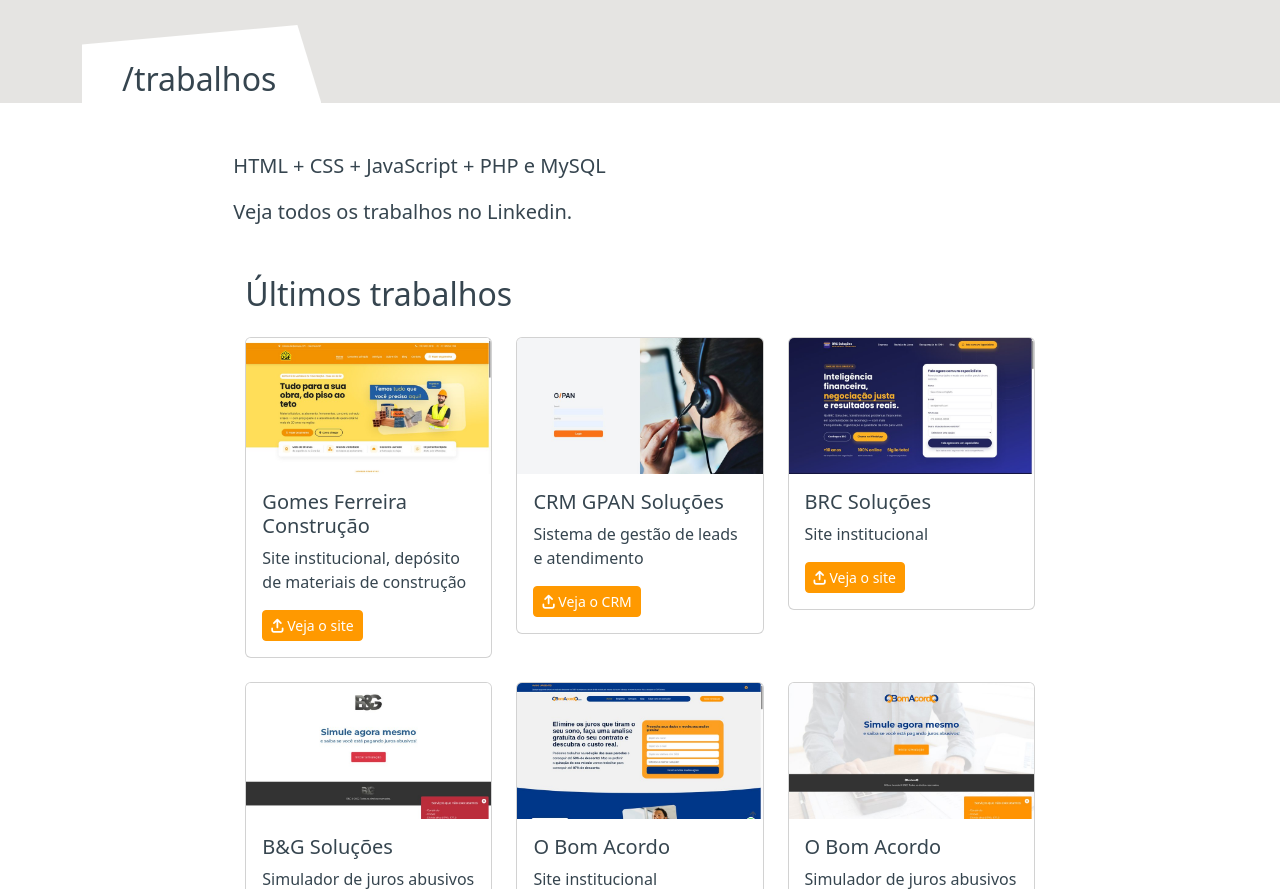
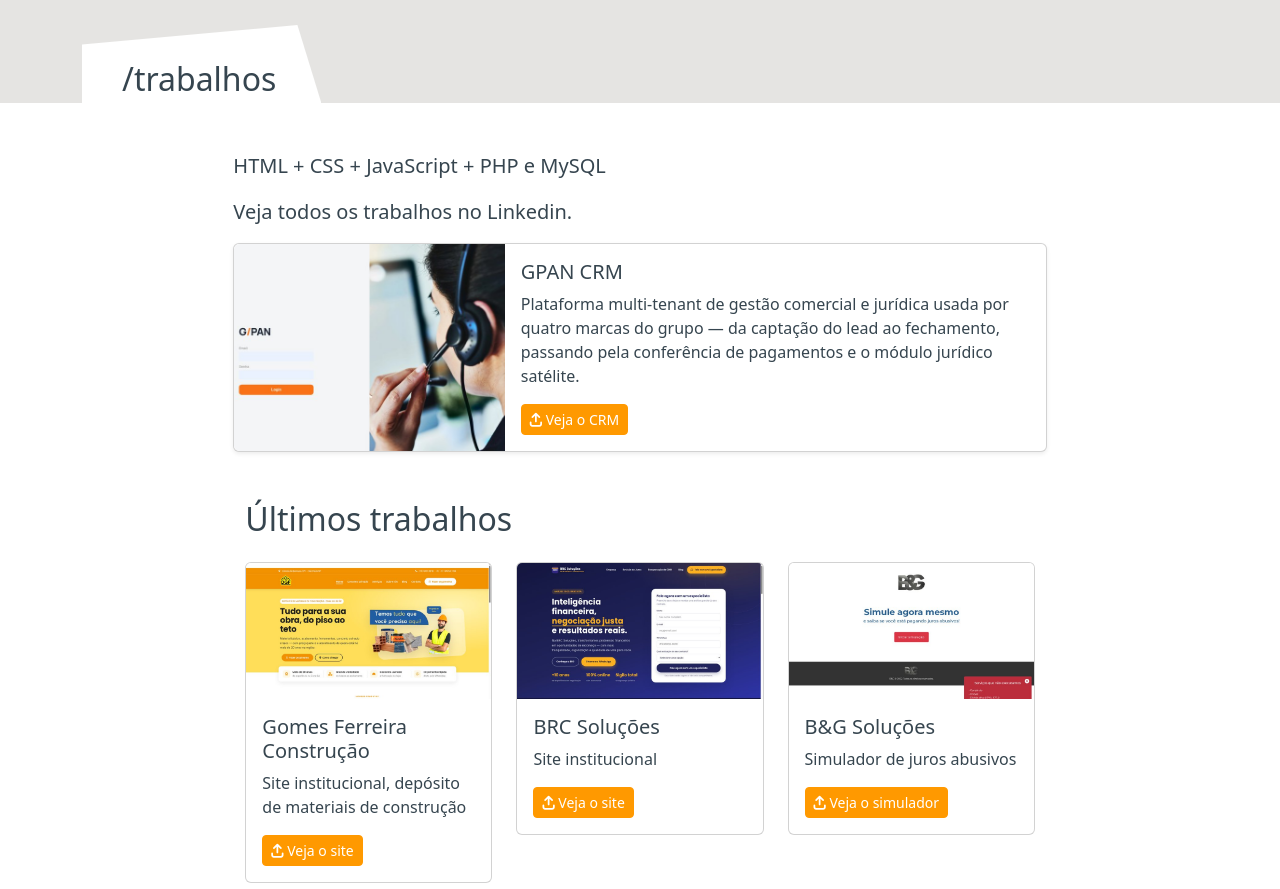
Before and after one commit to josearnaldolopes/portfolio, a PHP site: page / in a window 1280 px wide. Shown: the part 1223-2112 px from the top of the page. Run offline with PHP 8.4, Linux system fonts and the light colour scheme; some libraries are stand-ins or nearby versions.

Commit message:
Da destaque ao GPAN CRM com card horizontal, fora da lista de projetos
Remove o card simples do CRM da grade de Ultimos trabalhos e adiciona
um card horizontal (padrao Bootstrap) acima da lista, com texto proprio
descrevendo a plataforma multi-tenant.

```diff
--- a/index.php
+++ b/index.php
@@ -110,6 +110,21 @@ $versao = filemtime(__DIR__ . '/css/styles.css') . filemtime(__DIR__ . '/js/scri
                         <p class="lead"><b>HTML</b> + <b>CSS</b> + <b>JavaScript</b> + <b>PHP</b> e <b>MySQL</b></p>
                         <p class="lead">Veja todos os trabalhos no <a href="https://www.josearnaldo.net/linkedin" target="_blank">Linkedin</a>.</p>
 
+                        <div class="card mb-4 shadow-sm">
+                          <div class="row g-0">
+                            <div class="col-md-4">
+                              <img src="imagens/sites/GPAN/crm-login.jpg" class="img-fluid rounded-start h-100" style="object-fit: cover;" alt="Tela de login do CRM GPAN Soluções" loading="lazy">
+                            </div>
+                            <div class="col-md-8">
+                              <div class="card-body">
+                                <h5 class="card-title">GPAN CRM</h5>
+                                <p class="card-text">Plataforma multi-tenant de gestão comercial e jurídica usada por quatro marcas do grupo — da captação do lead ao fechamento, passando pela conferência de pagamentos e o módulo jurídico satélite.</p>
+                                <a href="https://crm.gpansolucoes.com.br/" target="_blank" rel="noopener" class="btn btn-primary btn-sm"><i class="fa-solid fa-arrow-up-from-bracket"></i> Veja o CRM</a>
+                              </div>
+                            </div>
+                          </div>
+                        </div>
+
                         <div class="container mt-5">
                             <h2 class="mb-4">Últimos trabalhos</h2>
                             <div class="row">
@@ -120,16 +135,6 @@ $versao = filemtime(__DIR__ . '/css/styles.css') . filemtime(__DIR__ . '/js/scri
                                         <h5 class="card-title">Gomes Ferreira Construção</h5>
                                         <p>Site institucional, depósito de materiais de construção</p>
                                         <a href="https://gomesferreiraconstrucao.com.br/" target="_blank" rel="noopener" class="btn btn-primary btn-sm"><i class="fa-solid fa-arrow-up-from-bracket"></i> Veja o site</a>
-                                      </div>
-                                    </div>
-                                </div>
-                                <div class="col-md-4 mb-4">
-                                     <div class="card">
-                                      <img class="card-img-top" loading="lazy" src="imagens/sites/GPAN/crm-login.jpg" alt="Tela de login do CRM GPAN Soluções">
-                                      <div class="card-body">
-                                        <h5 class="card-title">CRM GPAN Soluções</h5>
-                                        <p>Sistema de gestão de leads e atendimento</p>
-                                        <a href="https://crm.gpansolucoes.com.br/" target="_blank" rel="noopener" class="btn btn-primary btn-sm"><i class="fa-solid fa-arrow-up-from-bracket"></i> Veja o CRM</a>
                                       </div>
                                     </div>
                                 </div>
```
